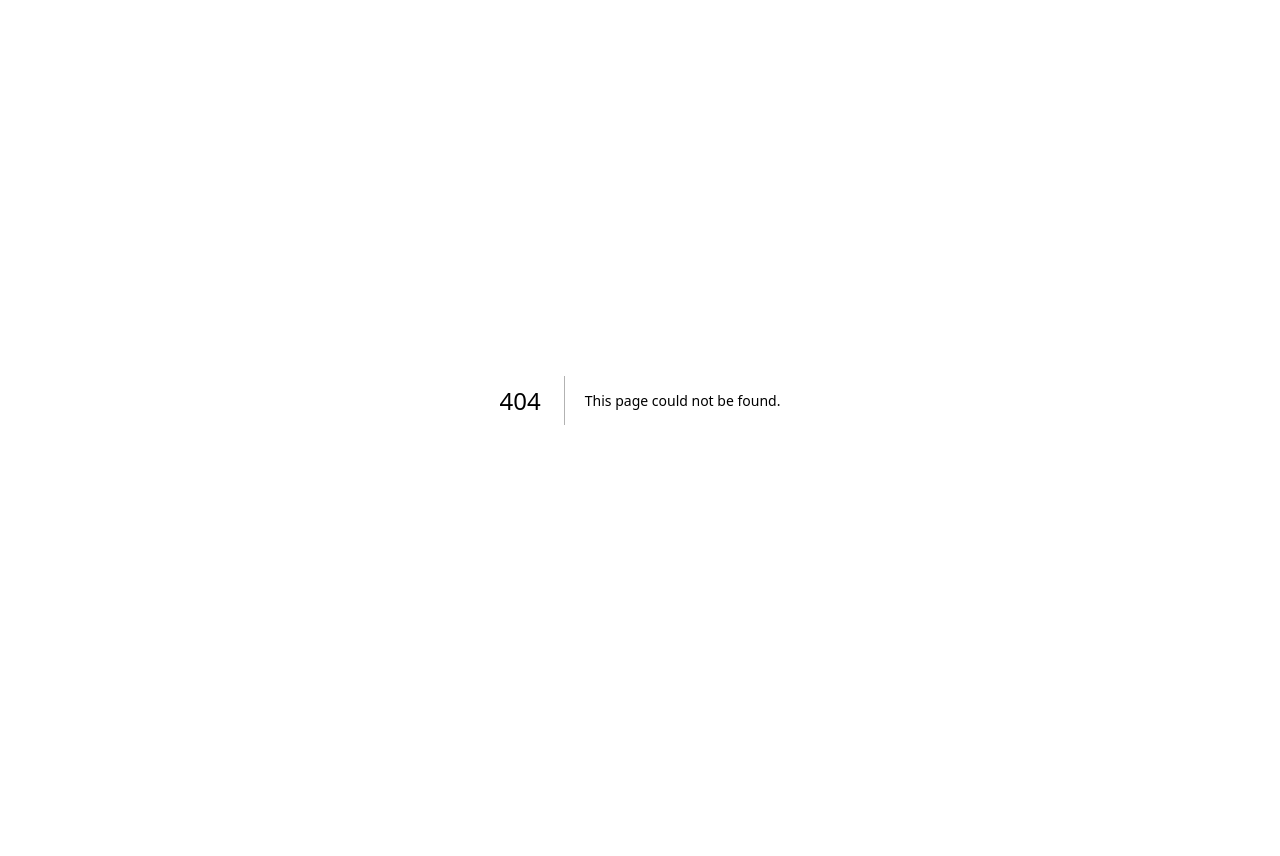
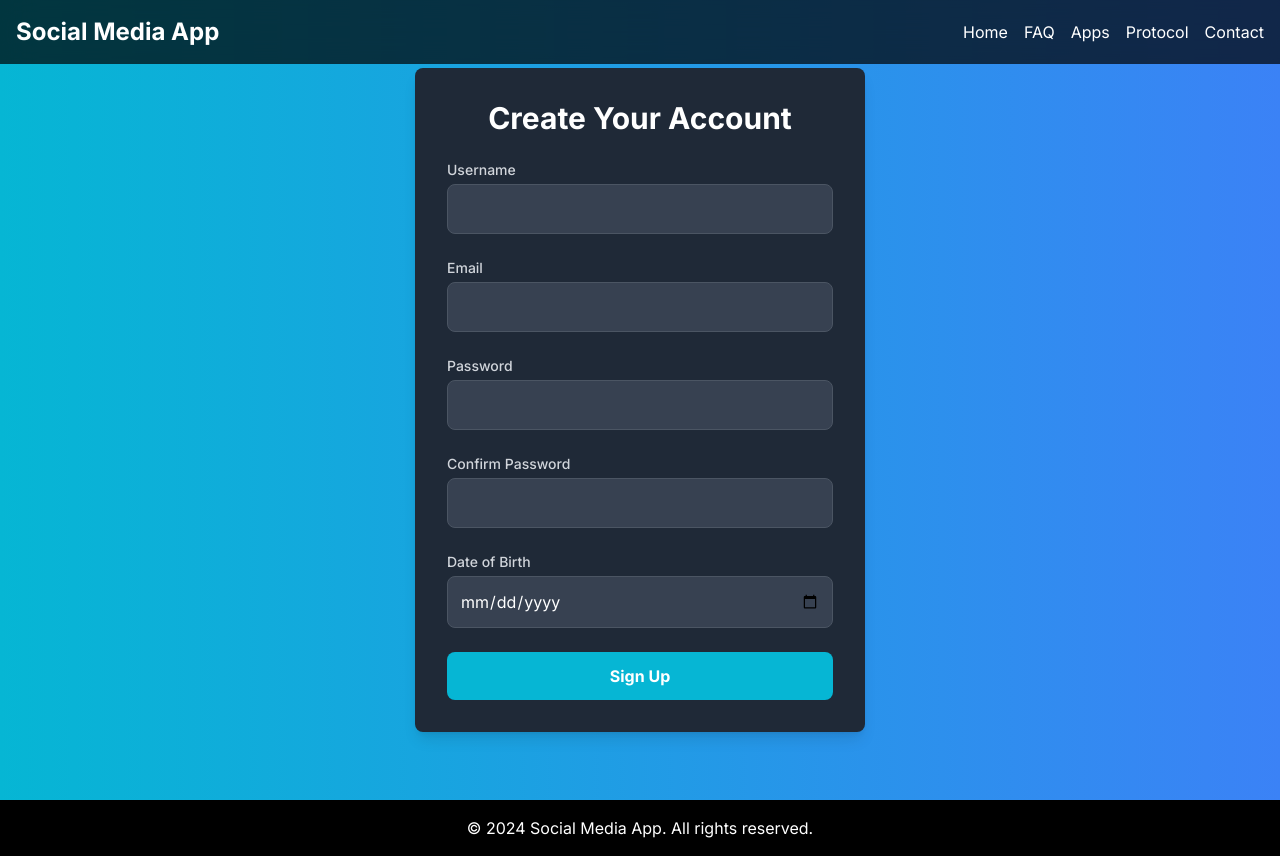
Before and after one commit to mrokonuzzaman040/Realtime-Chatting-Application, a Next.js app: page /auth/register in a window 1280 px wide. Before the commit this address had no page. Before the commit the page ends 800 px from the top, so only its background shows below. Built offline with nearby package versions, Linux system fonts and the light colour scheme.

Commit message:
chore: Add signup and reset password pages, update npm dependencies, and configure TypeScript target to ES2017

```diff
--- /dev/null
+++ b/app/(components)/signup.tsx
@@ -0,0 +1,132 @@
+"use client";
+
+import { useState, ChangeEvent, FormEvent } from "react";
+import { SignUpFormData, SignUpFormErrors } from "@/types/signup";
+
+const SignUpForm = () => {
+    const [formData, setFormData] = useState<SignUpFormData>({
+        username: "",
+        email: "",
+        password: "",
+        confirmPassword: "",
+        dateOfBirth: "",
+    });
+
+    const [errors, setErrors] = useState<SignUpFormErrors>({});
+
+    const handleChange = (e: ChangeEvent<HTMLInputElement>) => {
+        setFormData({
+            ...formData,
+            [e.target.name]: e.target.value,
+        });
+    };
+
+    const validateForm = (): SignUpFormErrors => {
+        let formErrors: SignUpFormErrors = {};
+        if (!formData.username) formErrors.username = "Username is required";
+        if (!formData.email) formErrors.email = "Email is required";
+        if (!formData.password) formErrors.password = "Password is required";
+        if (formData.password !== formData.confirmPassword)
+            formErrors.confirmPassword = "Passwords do not match";
+        if (!formData.dateOfBirth) formErrors.dateOfBirth = "Date of Birth is required";
+        return formErrors;
+    };
+
+    const handleSubmit = (e: FormEvent<HTMLFormElement>) => {
+        e.preventDefault();
+        const validationErrors = validateForm();
+        if (Object.keys(validationErrors).length > 0) {
+            setErrors(validationErrors);
+        } else {
+            // Submit the form (e.g., send data to API)
+            console.log("Form data submitted:", formData);
+            setErrors({});
+        }
+    };
+
+    return (
+        <div className="max-w-lg mx-auto w-[450px] bg-gray-800 p-8 rounded-lg shadow-lg">
+            <h2 className="text-3xl font-bold text-white mb-6 text-center">Create Your Account</h2>
+            <form onSubmit={handleSubmit} className="space-y-6">
+                <div>
+                    <label className="block text-sm font-medium text-gray-300 mb-1" htmlFor="username">
+                        Username
+                    </label>
+                    <input
+                        type="text"
+                        name="username"
+                        id="username"
+                        className="w-full p-3 bg-gray-700 text-white rounded-lg border border-gray-600 focus:border-cyan-500 focus:ring-cyan-500"
+                        value={formData.username}
+                        onChange={handleChange}
+                    />
+                    {errors.username && <p className="text-red-500 text-sm mt-1">{errors.username}</p>}
+                </div>
+                <div>
+                    <label className="block text-sm font-medium text-gray-300 mb-1" htmlFor="email">
+                        Email
+                    </label>
+                    <input
+                        type="email"
+                        name="email"
+                        id="email"
+                        className="w-full p-3 bg-gray-700 text-white rounded-lg border border-gray-600 focus:border-cyan-500 focus:ring-cyan-500"
+                        value={formData.email}
+                        onChange={handleChange}
+                    />
+                    {errors.email && <p className="text-red-500 text-sm mt-1">{errors.email}</p>}
+                </div>
+                <div>
+                    <label className="block text-sm font-medium text-gray-300 mb-1" htmlFor="password">
+                        Password
+                    </label>
+                    <input
+                        type="password"
+                        name="password"
+                        id="password"
+                        className="w-full p-3 bg-gray-700 text-white rounded-lg border border-gray-600 focus:border-cyan-500 focus:ring-cyan-500"
+                        value={formData.password}
+                        onChange={handleChange}
+                    />
+                    {errors.password && <p className="text-red-500 text-sm mt-1">{errors.password}</p>}
+                </div>
+                <div>
+                    <label className="block text-sm font-medium text-gray-300 mb-1" htmlFor="confirmPassword">
+                        Confirm Password
+                    </label>
+                    <input
+                        type="password"
+                        name="confirmPassword"
+                        id="confirmPassword"
+                        className="w-full p-3 bg-gray-700 text-white rounded-lg border border-gray-600 focus:border-cyan-500 focus:ring-cyan-500"
+                        value={formData.confirmPassword}
+                        onChange={handleChange}
+                    />
+                    {errors.confirmPassword && <p className="text-red-500 text-sm mt-1">{errors.confirmPassword}</p>}
+                </div>
+                <div>
+                    <label className="block text-sm font-medium text-gray-300 mb-1" htmlFor="dateOfBirth">
+                        Date of Birth
+                    </label>
+                    <input
+                        type="date"
+                        name="dateOfBirth"
+                        id="dateOfBirth"
+                        className="w-full p-3 bg-gray-700 text-white rounded-lg border border-gray-600 focus:border-cyan-500 focus:ring-cyan-500"
+                        value={formData.dateOfBirth}
+                        onChange={handleChange}
+                    />
+                    {errors.dateOfBirth && <p className="text-red-500 text-sm mt-1">{errors.dateOfBirth}</p>}
+                </div>
+                <button
+                    type="submit"
+                    className="w-full py-3 bg-cyan-500 hover:bg-cyan-600 text-white font-bold rounded-lg transition-colors duration-300"
+                >
+                    Sign Up
+                </button>
+            </form>
+        </div>
+    );
+};
+
+export default SignUpForm;
--- /dev/null
+++ b/app/auth/register/page.tsx
@@ -0,0 +1,20 @@
+import SignUpForm from '@/app/(components)/signup';
+import Head from 'next/head';
+
+
+const SignUpPage = () => {
+    return (
+        <div>
+            <Head>
+                <title>Sign Up - Social Media App</title>
+                <meta name="description" content="Sign up for the Social Media App" />
+                <link rel="icon" href="/favicon.ico" />
+            </Head>
+            <main className="min-h-screen flex items-center justify-center bg-gradient-to-r from-cyan-500 to-blue-500">
+                <SignUpForm />
+            </main>
+        </div>
+    );
+};
+
+export default SignUpPage;
--- a/app/layout.tsx
+++ b/app/layout.tsx
@@ -1,6 +1,8 @@
 import type { Metadata } from "next";
 import { Inter } from "next/font/google";
 import "./globals.css";
+import Footer from "./(components)/Footer";
+import Header from "./(components)/Header";
 
 const inter = Inter({ subsets: ["latin"] });
 
@@ -17,7 +19,9 @@ export default function RootLayout({
   return (
     <html lang="en">
       <body className={inter.className}>
+        <Header />
         {children}
+        <Footer />
       </body>
     </html>
   );
--- a/app/page.tsx
+++ b/app/page.tsx
@@ -1,9 +1,6 @@
 import Head from 'next/head'
-import { motion } from 'framer-motion'
-import Header from './(components)/Header'
 import HeroSection from './(components)/HeroSection'
 import FeaturesSection from './(components)/FeaturesSection'
-import Footer from './(components)/Footer'
 import TestimonialsSection from './(components)/TestimonialsSection'
 import AboutSection from './(components)/AboutSection'
 import SignUpSection from './(components)/SignUpSection'
@@ -17,14 +14,12 @@ const Home = () => {
         <title>Social Media App</title>
         <link rel="icon" href="/favicon.ico" />
       </Head>
-      <Header />
       <HeroSection />
       <FeaturesSection />
       <TestimonialsSection />
       <AboutSection />
       <SignUpSection />
       <ContactSection />
-      <Footer />
     </div>
   )
 }
```
Also changed, not shown: types/signup.d.ts (added, +15 -0 lines), app/auth/signin/page.tsx (added).
